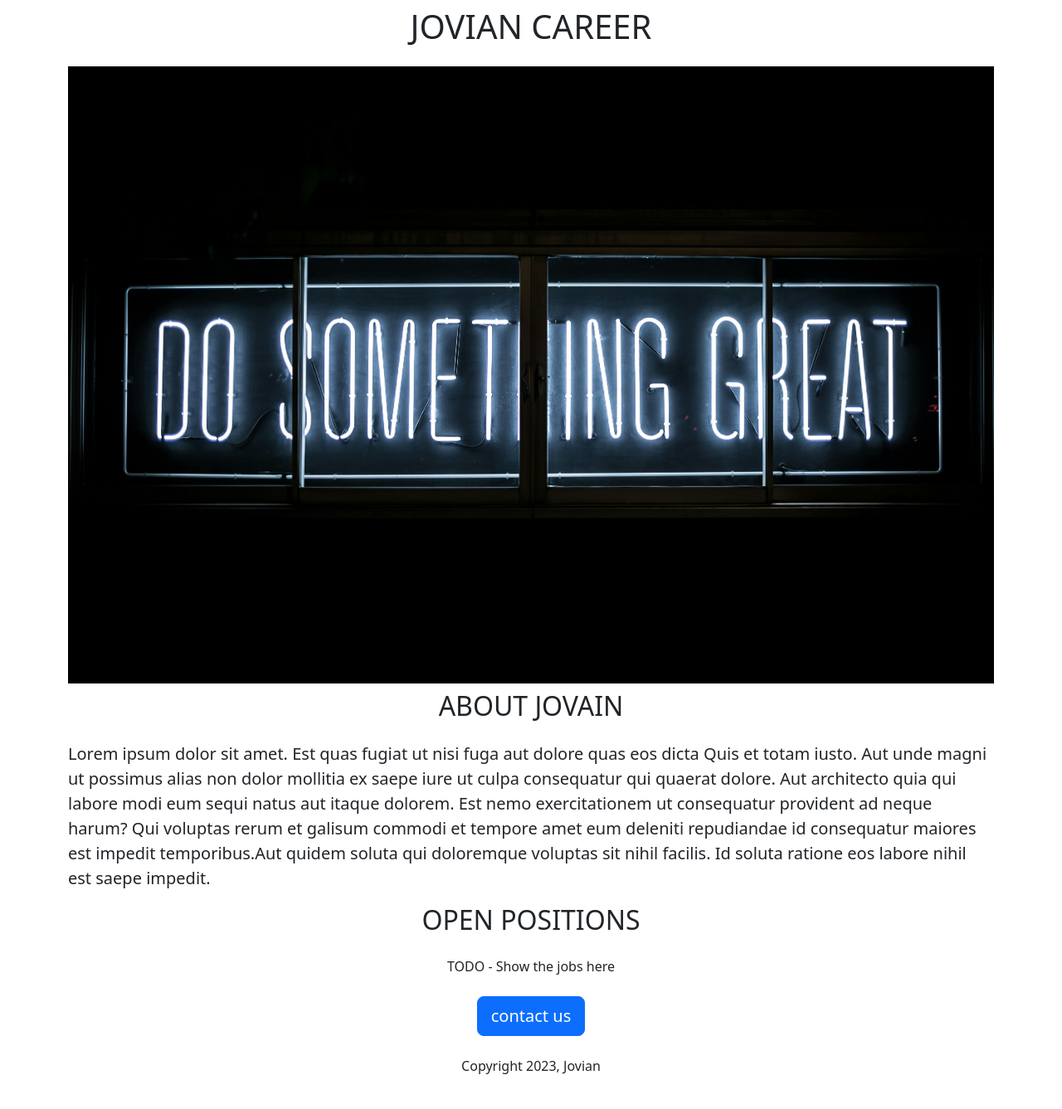
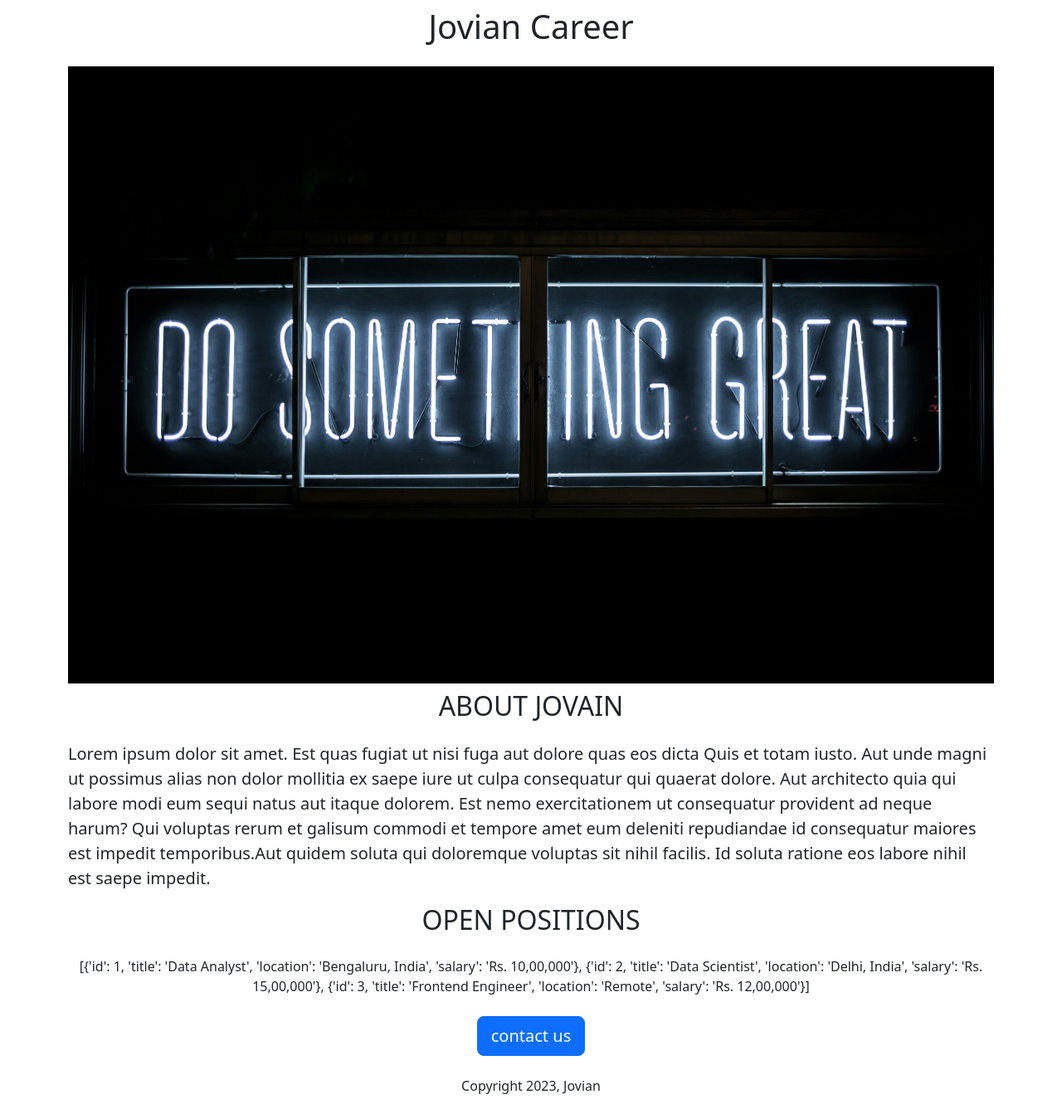
Before and after one commit to raunakpandey1977/jovian-career-website, a Flask app: page / in a window 1280 px wide. Shown: the whole page at 83% size. Before the commit the page ends 1295 px from the top, so only its background shows below. Run offline with Flask 3, Linux system fonts and the light colour scheme.

Commit message:
jobs are dynamic changes

```diff
--- a/app.py
+++ b/app.py
@@ -2,10 +2,31 @@
 
 app = Flask(__name__)
 
+JOBS = [
+    {
+        'id': 1,
+        'title': 'Data Analyst',
+        'location': 'Bengaluru, India',
+        'salary': 'Rs. 10,00,000'
+    },
+    {
+        'id': 2,
+        'title': 'Data Scientist',
+        'location': 'Delhi, India',
+        'salary': 'Rs. 15,00,000'
+    },
+    {
+        'id': 3,
+        'title': 'Frontend Engineer',
+        'location': 'Remote',
+        'salary': 'Rs. 12,00,000'
+    },
+]
+
 
 @app.route('/')
 def hello_world():
-  return render_template('home.html')
+  return render_template('home.html', jobs=JOBS, company_name='Jovian')
 
 
 print("__name__")
--- a/templates/home.html
+++ b/templates/home.html
@@ -19,7 +19,7 @@
   <body>
     <div class="container">
 
-      <h1 class= "text-center mt-2 mb-4">JOVIAN CAREER</h1>
+      <h1 class= "text-center mt-2 mb-4">{{company_name}} Career</h1>
 
       <img class= "img-fluid" src="https://a9edb456-2254-42e1-8fd2-c618edf8529b-00-1dtkgkq3o7gio.pike.replit.dev:5000/static/banner.jpg">
 
@@ -29,7 +29,7 @@
       </p>
 
       <h2 class= "text-center mt-2 mb-4">OPEN POSITIONS</h2>
-      <p class= "text-center mt-2 mb-4""> TODO - Show the jobs here</p>
+      <p class= "text-center mt-2 mb-4""> {{jobs}}</p>
       <div class="text-center"">
         <button class="btn btn-primary btn-lg"">contact us</button>
         <p class="text-center mt-4">Copyright 2023, Jovian</p>
```
